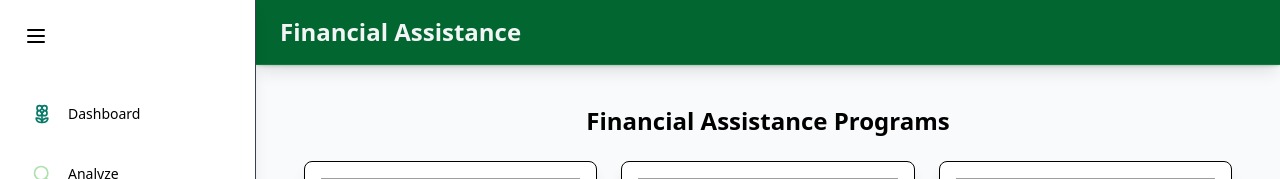
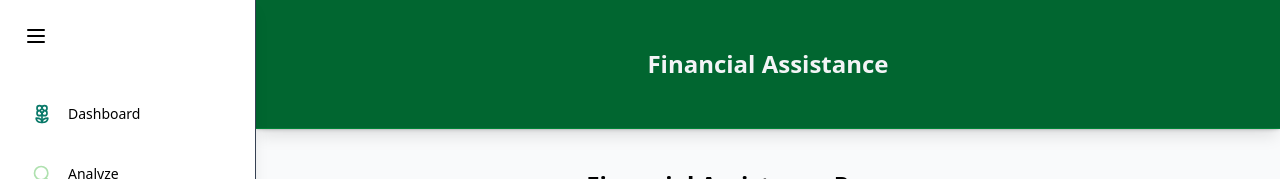
Before and after one commit to xrishabhjx/AgriGrow, a React (Vite) app: page /financial-assistance in a window 1280 px wide. Shown: the top 179 px of the page. Built offline with nearby package versions, Linux system fonts and the light colour scheme; sample sign-in values are in the browser's storage; grey boxes are pictures that could not be loaded.

Commit message:
Update Header.jsx

```diff
--- a/src/components/Header.jsx
+++ b/src/components/Header.jsx
@@ -1,6 +1,6 @@
 const Header = ({ title }) => {
     return (
-        <header className='sticky top-0 bg-green-800 bg-opacity-50 backdrop-blur-md shadow-lg border-b border-green-700 z-20'>
+        <header className='sticky top-0 bg-green-800 bg-opacity-50 backdrop-blur-md shadow-lg border-b border-green-700 z-20 flex justify-center items-center p-8'>
             <div className='py-4 px-6'>
                 <h1 className='text-2xl font-semibold text-gray-100'>{title}</h1>
             </div>
```
